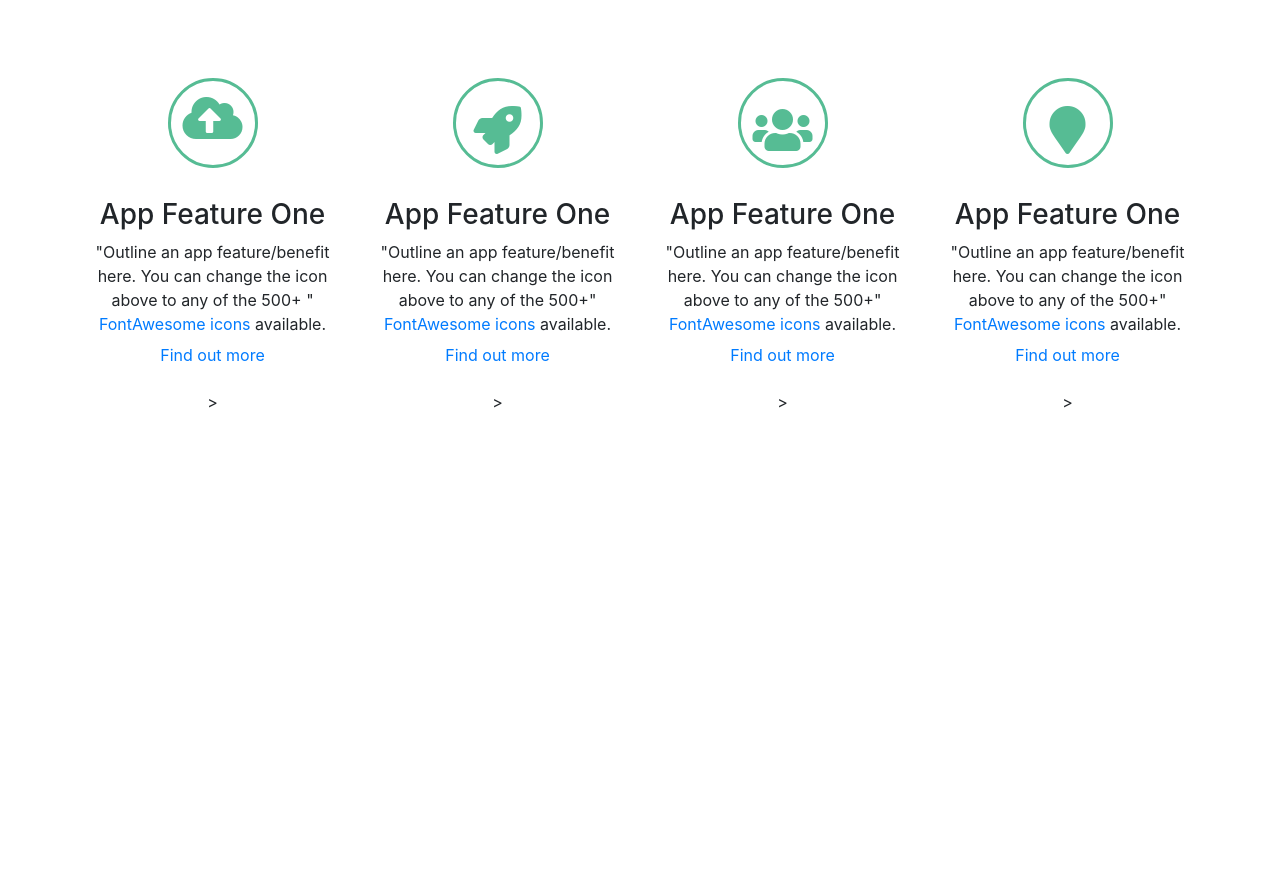
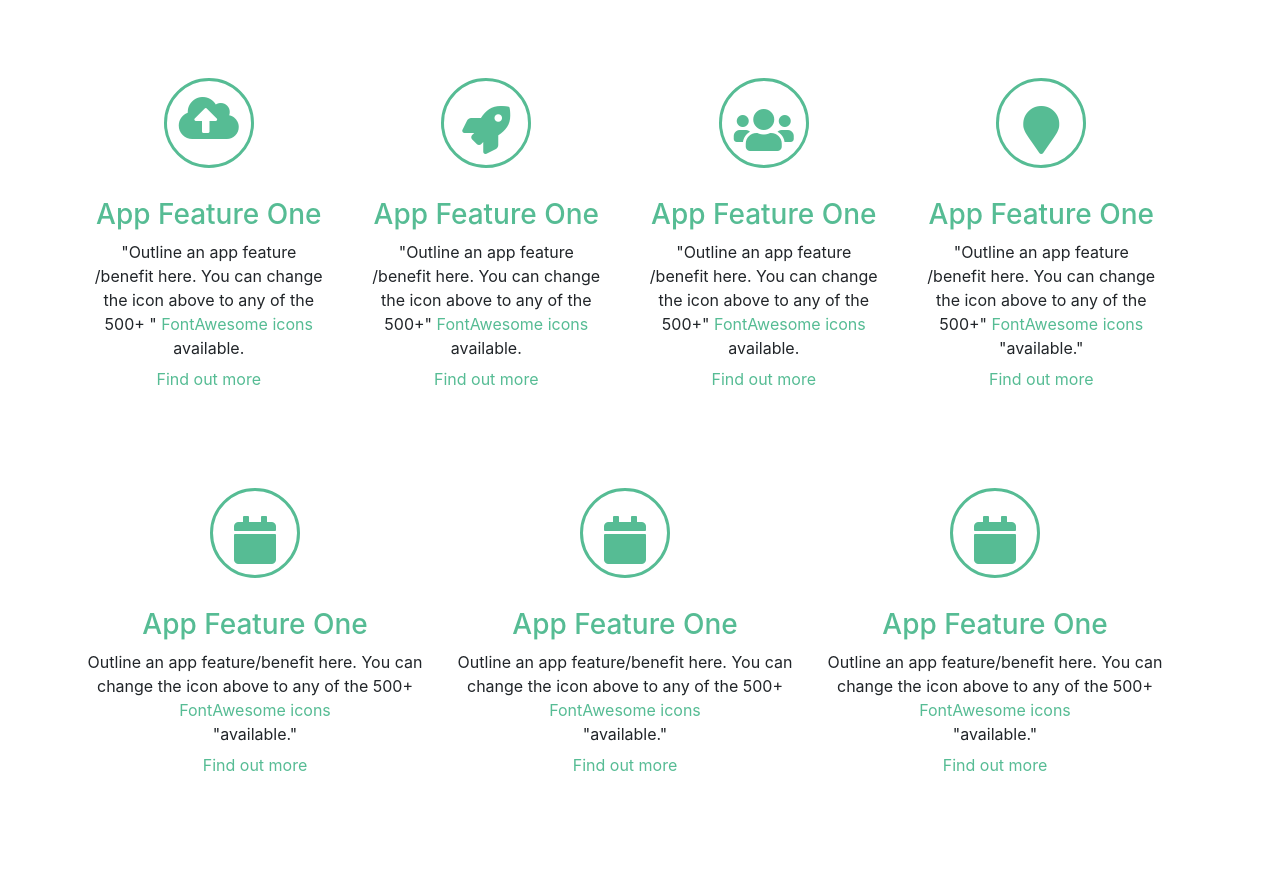
Before and after one commit to Amnah-Droobi/MyProject, a plain HTML site: page index.html in a window 1280 px wide. Shown: the part 888-1765 px from the top of the page. Drawn offline with nearby package versions, Linux system fonts and the light colour scheme; a script that the page names is missing.

Commit message:
construct and styling i=of the second part of feature

```diff
--- a/index.html
+++ b/index.html
@@ -110,25 +110,30 @@
                     </div>
                     <div class="content ">
                         <h3>App Feature One</h3>
-                        <p>"Outline an app feature/benefit here. You can change the icon above to any of the 500+ "
-                            <a href="http://fortawesome.github.io/Font-Awesome/icons/ " target="_blank ">FontAwesome icons</a> available.
+                        <p>"Outline an app feature <br/>/benefit here. You can change the icon above to any of the 500+ "
+                <a href="http://fortawesome.github.io/Font-Awesome/icons/ " target="_blank ">FontAwesome icons</a>
+                <br/> available.
+                <br/>
                 <button class="modal-trigger btn btn-link " data-toggle="modal " data-target="#feature-modal-1 ">Find out more</button>
-                        </p>>
+                </p>
             </div>
 
         </div>
 
         <div class="item col-lg-3 col-12 text-center ">
             <div class="icon ">
-                                <i class="fa fa-rocket "">
+                <i class="fa fa-rocket " ">
                 </i>
                 </div>
-                <div class="content">
+                <div class="content ">
                     <h3>App Feature One</h3>
-                <p>"Outline an app feature/benefit here. You can change the icon above to any of the 500+"
-                    <a href="http://fortawesome.github.io/Font-Awesome/icons/" target="_blank">FontAwesome icons</a> available.
+
+                    <p>"Outline an app feature<br/>/benefit here. You can change the icon above to any of the 500+"
+                <a href="http://fortawesome.github.io/Font-Awesome/icons/" target="_blank">FontAwesome icons</a>
+                <br/> available.
+                <br/>
                 <button class="modal-trigger btn btn-link" data-toggle="modal" data-target="#feature-modal-1">Find out more</button>
-                </p>>
+                </p>
             </div>
         </div>
 
@@ -139,10 +144,13 @@
             </div>
             <div class="content">
                 <h3>App Feature One</h3>
-                    <p>"Outline an app feature/benefit here. You can change the icon above to any of the 500+"
-                        <a href="http://fortawesome.github.io/Font-Awesome/icons/" target="_blank">FontAwesome icons</a> available.
+                <p>"Outline an app feature
+                    <br/>/benefit here. You can change the icon above to any of the 500+"
+                    <a href="http://fortawesome.github.io/Font-Awesome/icons/" target="_blank">FontAwesome icons</a>
+                    <br/> available.
+                    <br/>
                     <button class="modal-trigger btn btn-link" data-toggle="modal" data-target="#feature-modal-1">Find out more</button>
-                    </p>>
+                </p>
             </div>
         </div>
 
@@ -153,18 +161,61 @@
             </div>
             <div class="content">
                 <h3>App Feature One</h3>
-                    <p>"Outline an app feature/benefit here. You can change the icon above to any of the 500+"
-                        <a href="http://fortawesome.github.io/Font-Awesome/icons/" target="_blank">FontAwesome icons</a> available.
+                <p>"Outline an app feature
+                    <br/>/benefit here. You can change the icon above to any of the 500+"
+                    <a href="http://fortawesome.github.io/Font-Awesome/icons/" target="_blank">FontAwesome icons</a>
+                    <br/> "available."
+                    <br/>
                     <button class="modal-trigger btn btn-link" data-toggle="modal" data-target="#feature-modal-1">Find out more</button>
-                    </p>>
+                </p>
             </div>
         </div>
+        </div>
+        <div class="row feature-row-last">
+            <div class=" col-lg-4 col-12">
+<div class="icon">
+    <i class="fa fa-calendar"></i>
+</div>
+<div class="content">
+    <h3>App Feature One</h3>
+    <p>Outline an app feature/benefit here. You can change the icon above to any of the 500+ <br/>
+         <a href="http://fortawesome.github.io/Font-Awesome/icons/" target="_blank">FontAwesome icons</a><br/>"available."<br/>
+         <button class="modal-trigger btn btn-link" data-toggle="modal" data-target="#feature-modal-1">Find out more</button>
 
+    </p>
+</div>
+            </div>
+            <div class=" col-lg-4 col-12">
+                    <div class="icon">
+                        <i class="fa fa-calendar"></i>
+                    </div>
+                    <div class="content">
+                        <h3>App Feature One</h3>
+                        <p>Outline an app feature/benefit here. You can change the icon above to any of the 500+ <br/>
+                             <a href="http://fortawesome.github.io/Font-Awesome/icons/" target="_blank">FontAwesome icons</a><br/>"available."<br/>
+                             <button class="modal-trigger btn btn-link" data-toggle="modal" data-target="#feature-modal-1">Find out more</button>
+
+                        </p>
+                    </div>
+                                </div>
+                                <div class=" col-lg-4 col-12">
+                                        <div class="icon">
+                                            <i class="fa fa-calendar"></i>
+                                        </div>
+                                        <div class="content">
+                                            <h3>App Feature One</h3>
+                                            <p>Outline an app feature/benefit here. You can change the icon above to any of the 500+ <br/>
+                                                 <a href="http://fortawesome.github.io/Font-Awesome/icons/" target="_blank">FontAwesome icons</a><br/>"available."<br/>
+                                                 <button class="modal-trigger btn btn-link" data-toggle="modal" data-target="#feature-modal-1">Find out more</button>
+
+                                            </p>
+                                        </div>
                                                     </div>
         </div>
 
     </section>
 
+
 </body>
 
 
--- a/style.css
+++ b/style.css
@@ -231,17 +231,30 @@ li.android-btn{
 section.featur{
     padding:80px 0px;
 }
-#features.container{
-    width:100vw;
+section .container{
+    width: 100vw;
+    padding: 0px 15px 0px 15px;
+    margin: 0 auto;
+    height: 796px;
+    background: transparent;
+    flex-direction: column;
+    flex-flow: wrap;
+}
+.row.feature{
     display:flex;
-}
-.row{
-    display:flex;
-    width:100vw;
+    widows: 100vw !important;
 
 
+}
+.row.feature-row-last{
+    display:flex;
+    widows: 100vw !important;
 
 
+}
+.row h3{
+    color: #56bc94;
+    text-align: center;
 }
 .features.container.row.item{
     flex-direction: row;
@@ -300,6 +313,7 @@ i.fas.fa-cloud-upload-alt{
 .content{
     padding-top:30px;
     flex-direction: column;
+    text-align: center;
 }
 i.fa{
     border-radius: 50%;
@@ -336,3 +350,30 @@ i.fa{
     align-content: center;
     padding-top: 13px;
 }
+.content a{
+    color: #56bc94;
+    text-decoration: #56bc94;
+}
+button.btn-link{
+    color: #56bc94;
+}
+.col-lg-4{
+    max-width: 33.33%;
+    display: flex;
+    padding-left:15px;
+    padding-right:15px;
+    position: relative;
+    margin:0px 0px;
+    flex-direction: column;
+    align-content: center;
+    /* vertical-align: middle; */
+}
+.fa.fa-calendar{
+    color: #56bc94;
+    font-size: 48px;
+    display: table-cell;
+    text-align: center;
+    margin:0 auto ;
+    align-content: center;
+    padding-top: 13px;
+}
```
Lines whose indentation alone changed are shown as unchanged.
